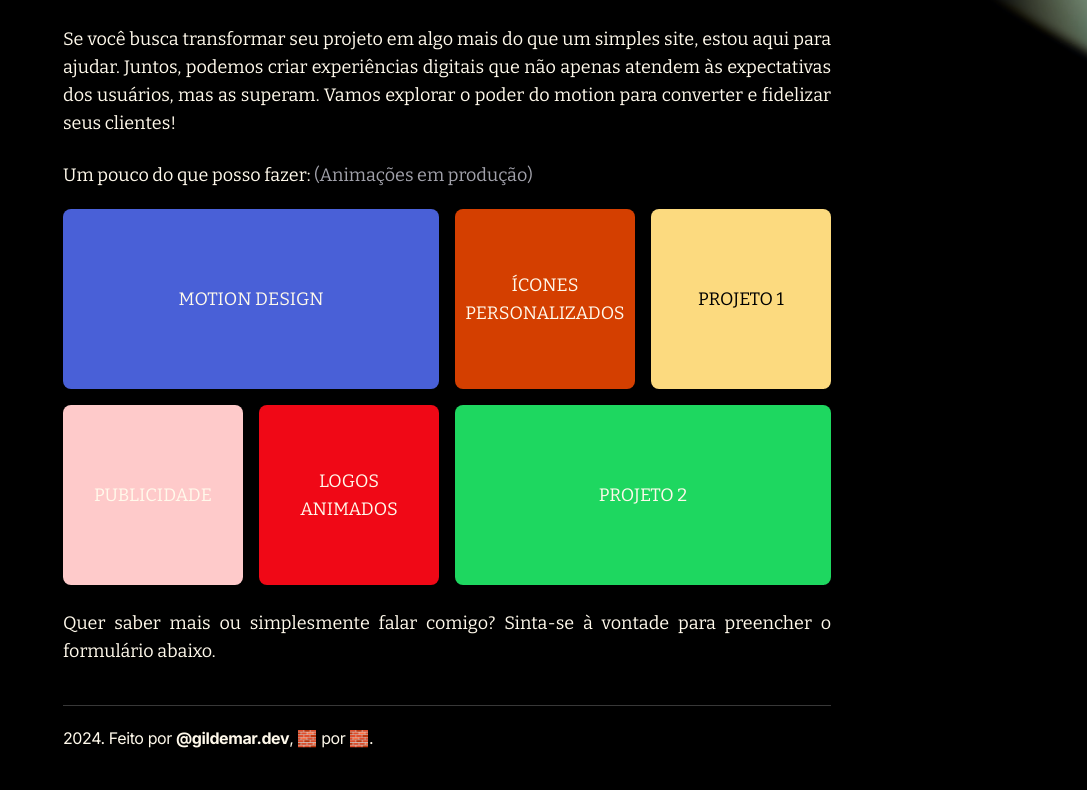
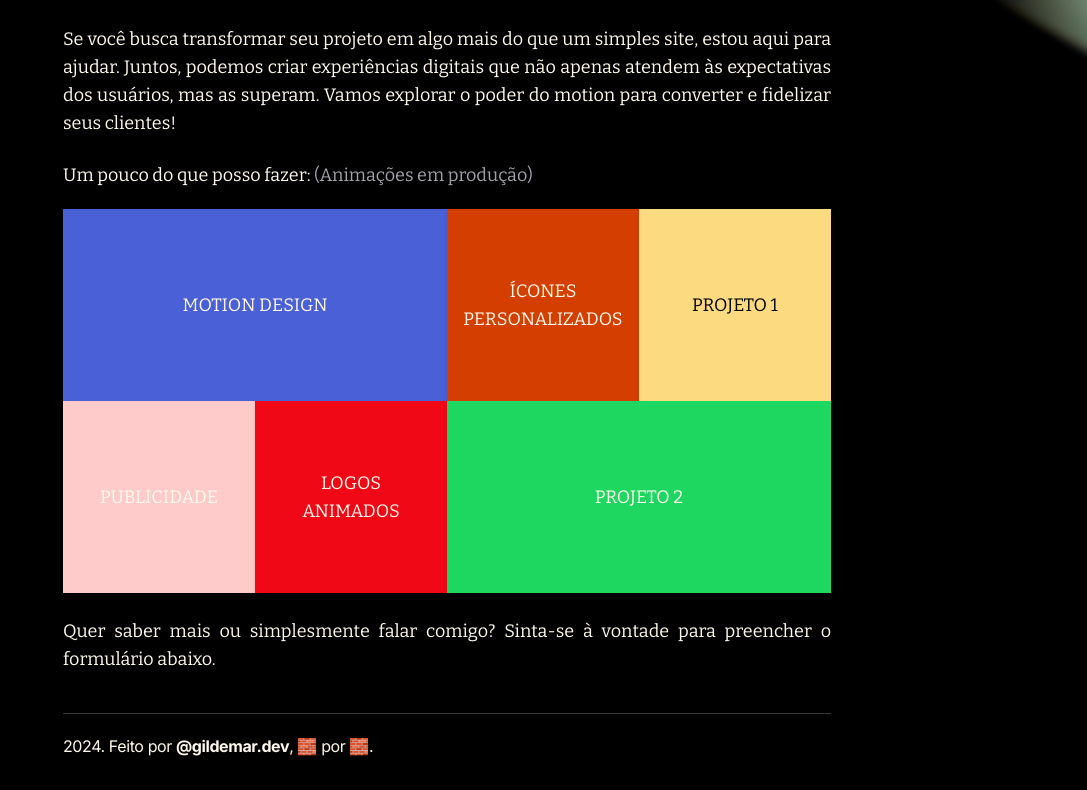
Before and after one commit to gildemardev/gildemar.dev, a Next.js app: page / in a window 1280 px wide. Shown: the part 455-1245 px from the top of the page, without its empty margins (193-1280 px from the left). Built offline with nearby package versions, Linux system fonts and the light colour scheme.

Commit message:
:dizzy: add cool hover transition on bento grid

```diff
--- a/src/components/BentoGrid.tsx
+++ b/src/components/BentoGrid.tsx
@@ -11,30 +11,30 @@ const BentoGrid: FC<BentoGridProps> = ({}) => {
 			</h3>
 
 			<div className='flex h-full w-full items-center justify-center'>
-				<div className='grid h-full w-full gap-4 grid-cols-2 md:grid-cols-4 sm:grid-rows-2 md:grid-rows-4 rounded-lg shadow-md'>
-					<div className='p-10 col-span-2 row-span-2 bg-[#4960D7] rounded-lg shadow-md flex items-center justify-center'>
+				<div className='grid h-full w-full grid-cols-2 md:grid-cols-4 sm:grid-rows-2 md:grid-rows-4 shadow-md'>
+					<div className='p-10 col-span-2 row-span-2 bg-[#4960D7] shadow-md flex items-center justify-center transition-transform duration-300 hover:scale-95'>
 						<div className='aspect-square md:aspect-auto flex justify-center items-center'>
 							<p className='text-center '>MOTION DESIGN</p>
 						</div>
 					</div>
 
-					<div className='p-10 aspect-square col-span-1 row-span-2 bg-[#d43f00] rounded-lg shadow-md flex items-center justify-center'>
+					<div className='p-10 aspect-square col-span-1 row-span-2 bg-[#d43f00] transition-transform duration-300 hover:scale-95 shadow-md flex items-center justify-center'>
 						<p className='text-center'>ÍCONES PERSONALIZADOS</p>
 					</div>
 
-					<div className='p-10 aspect-square col-span-1 row-span-2 bg-[#FCDA7F] text-black rounded-lg shadow-md flex items-center justify-center'>
+					<div className='p-10 aspect-square col-span-1 row-span-2 bg-[#FCDA7F] transition-transform duration-300 hover:scale-95 text-black shadow-md flex items-center justify-center'>
 						<p>PROJETO 1</p>
 					</div>
 
-					<div className='p-10 col-span-1 aspect-square row-span-2 bg-red-200 rounded-lg shadow-md flex items-center justify-center'>
+					<div className='p-10 col-span-1 aspect-square row-span-2 bg-red-200  transition-transform duration-300 hover:scale-95 shadow-md flex items-center justify-center'>
 						<p>PUBLICIDADE</p>
 					</div>
 
-					<div className='p-10 aspect-square col-span-1 row-span-2 bg-[#F00816] rounded-lg shadow-md flex items-center justify-center'>
+					<div className='p-10 aspect-square col-span-1 row-span-2 bg-[#F00816] transition-transform duration-300 hover:scale-95 shadow-md flex items-center justify-center'>
 						<p className='text-center'>LOGOS ANIMADOS</p>
 					</div>
 
-					<div className='p-10  aspect-video sm:aspect-auto col-span-2 row-span-2 bg-[#1ED760] rounded-lg shadow-md flex items-center justify-center'>
+					<div className='p-10  aspect-video sm:aspect-auto col-span-2 row-span-2  transition-transform duration-300 hover:scale-95 bg-[#1ED760] shadow-md flex items-center justify-center'>
 						<p>PROJETO 2</p>
 					</div>
 				</div>
```
